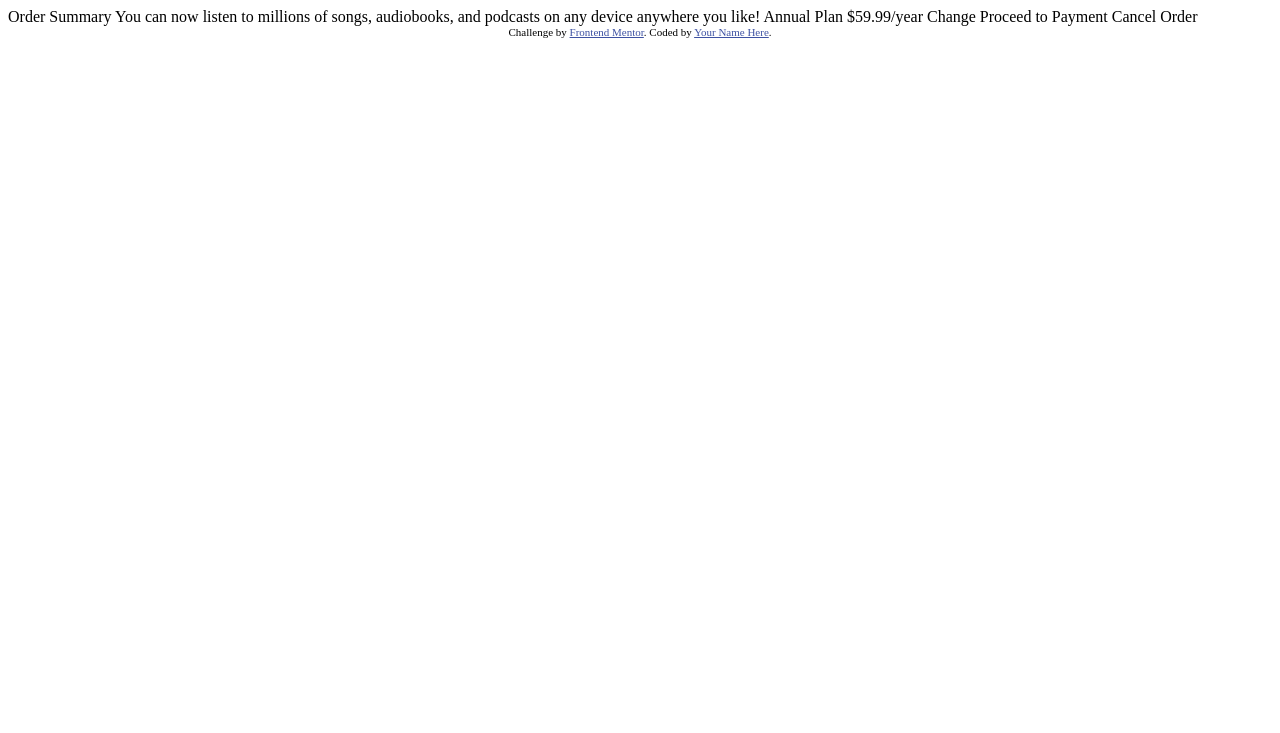
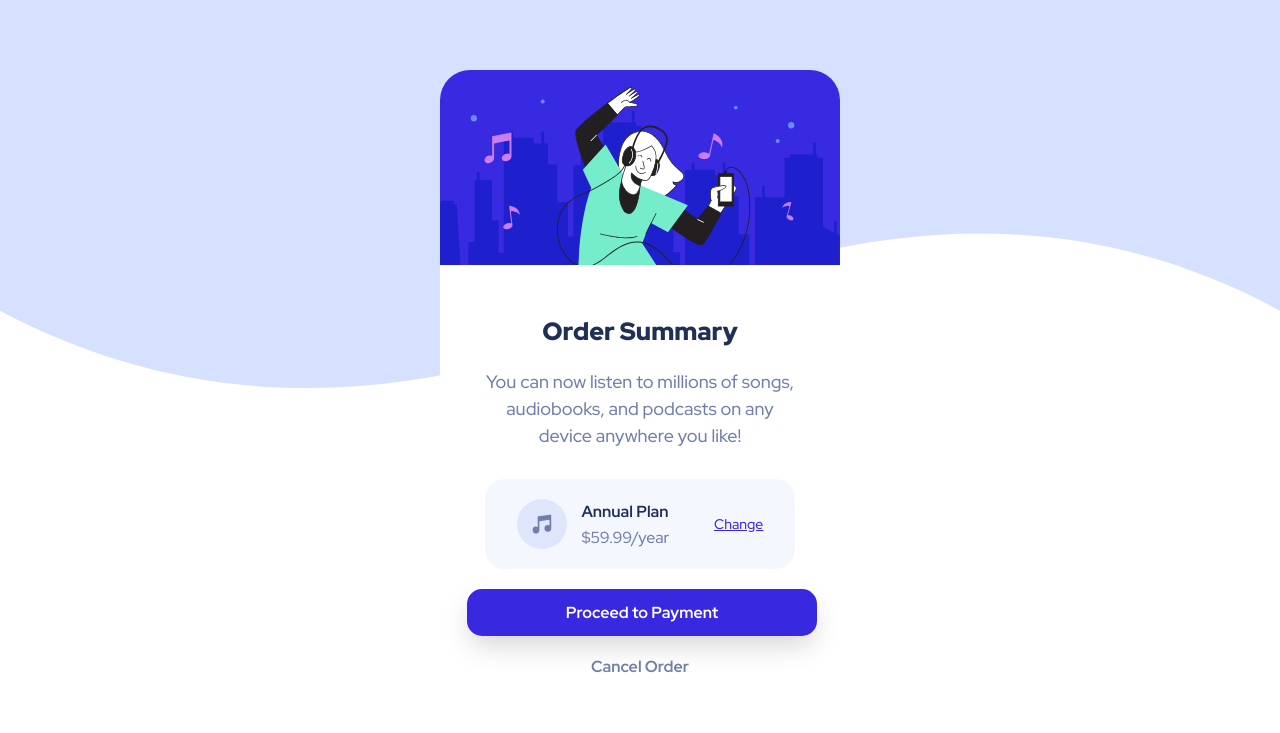
Before and after one commit to CiMorann/practice-projects, a plain HTML site: page order-summary-component-main/index.html in a window 1280 px wide. Drawn offline with Linux system fonts and the light colour scheme.

Commit message:
INNIT COMMIT

```diff
--- a/order-summary-component-main/index.html
+++ b/order-summary-component-main/index.html
@@ -5,33 +5,50 @@
   <meta name="viewport" content="width=device-width, initial-scale=1.0"> <!-- displays site properly based on user's device -->
 
   <link rel="icon" type="image/png" sizes="32x32" href="./images/favicon-32x32.png">
-
+  <link rel="stylesheet" href="style.css">
+  <link rel="preconnect" href="https://fonts.googleapis.com">
+<link rel="preconnect" href="https://fonts.gstatic.com" crossorigin>
+<link href="https://fonts.googleapis.com/css2?family=Red+Hat+Display:wght@500;700;900&display=swap" rel="stylesheet">
   <title>Frontend Mentor | Order summary card</title>
 
   <!-- Feel free to remove these styles or customise in your own stylesheet 👍 -->
-  <style>
+  <!-- <style>
     .attribution { font-size: 11px; text-align: center; }
     .attribution a { color: hsl(228, 45%, 44%); }
-  </style>
+  </style> -->
 </head>
 <body>
+  <main>
+    <article class="main-contrainer">
+      <img class="hero-image" src="/images/illustration-hero.svg" alt="Music-listening person wiht a mobile.">
+        <div class="insider-container">
+          <div class="order-title-and-description">
+            <h1 class="order-title">Order Summary</h1>
+            <p class="order-description">You can now listen to millions of songs, audiobooks, and podcasts on any
+              device anywhere you like!</p>
+          </div>
+          <div class="plan-flexbox">
+            <img src="/images/icon-music.svg" alt="Music-Icon next to the annual plan" class="music-icon">
+              <div class="plan-block">
+              <p class="blacked-title">Annual Plan</p>
+              <p class="lighter-title">$59.99/year</p>
+              </div>
+            <a href="#" class="changeBtn">Change</a>
+          </div>
+            <p class="proceed-to-payment">Proceed to Payment</p>
+            <p class="cancel-order">Cancel Order</p>
+        </div>
 
-  Order Summary
+    </article>
 
-  You can now listen to millions of songs, audiobooks, and podcasts on any
-  device anywhere you like!
+  </main>
 
-  Annual Plan
-  $59.99/year
 
-  Change
 
-  Proceed to Payment
-  Cancel Order
 
-  <div class="attribution">
+  <!-- <div class="attribution">
     Challenge by <a href="https://www.frontendmentor.io?ref=challenge" target="_blank">Frontend Mentor</a>.
     Coded by <a href="#">Your Name Here</a>.
-  </div>
+  </div> -->
 </body>
 </html>
--- /dev/null
+++ b/order-summary-component-main/style.css
@@ -0,0 +1,140 @@
+:root{
+    --Pale-blue: hsl(225, 100%, 94%);
+    --Bright-blue: hsl(245, 75%, 52%);
+    --Brighter-blue: hsl(245, 69%, 66%);
+    --Very-pale-blue: hsl(225, 100%, 98%);
+    --Desaturated-blue: hsl(224, 23%, 55%);
+    --Dark--blue: hsl(223, 47%, 23%);
+    --Main-font-family: 'Red Hat Display', sans-serif;
+}
+
+*{
+    margin: 0;
+    padding: 0;
+    box-sizing: border-box;
+}
+
+body{
+    display: flex;
+    justify-content: center;
+    align-items: center;
+    min-height: 100vh;
+    background-image: url(/images/pattern-background-mobile.svg);
+    background-repeat: no-repeat;
+    background-size: contain;
+    font-family: var(--Main-font-family);
+}
+
+.main-contrainer{
+    text-align: center;
+    width: 400px;
+    background-color: white;
+    border-radius: 30px;
+}
+
+.insider-container{
+    display: block;
+    /* width: 100%; */
+    height: 460px;
+    margin: 0 auto;
+    padding: 45px;
+}
+
+.hero-image{
+    width: 400px;
+    border-top-left-radius: 30px;
+    border-top-right-radius: 30px;
+}
+
+.order-title{
+    font-weight: 900;
+    color: var(--Dark--blue);
+    font-size: 25px;
+    padding-bottom: 20px;
+}
+
+.order-description{
+    font-weight: 500;
+    font-size: 18px;
+    line-height: 1.5;
+    color: var(--Desaturated-blue);
+    padding-bottom: 30px;
+}
+
+.plan-flexbox{
+    display: flex;
+    justify-content: space-evenly;
+    align-items: center;
+    background-color:var(--Very-pale-blue);
+    border-radius: 20px;
+    padding: 20px 2px;
+    margin-bottom: 20px;
+}
+
+.plan-block{
+    display: block;
+    text-align: left;
+    position: relative;
+    right: 15px;
+}
+
+.music-icon{
+    width: 50px;
+}
+
+.blacked-title{
+    color: var(--Dark--blue);
+    font-weight: 700;
+    margin-bottom: 5px;
+}
+
+.lighter-title{
+    color: var(--Desaturated-blue);
+}
+
+.changeBtn{
+    color: var(--Bright-blue);
+    font-size: 14px;
+}
+
+.proceed-to-payment{
+    background-color: var(--Bright-blue);
+    padding: 13px 2px;
+    color: white;
+    font-weight: 700;
+    border-radius: 15px;
+    -webkit-box-shadow: 0px 12px 29px -4px rgba(0,0,0,0.18);
+    box-shadow: 0px 12px 29px -4px rgba(0,0,0,0.18);
+    margin-bottom: 20px;
+    width: 350px;
+    position: relative;
+    right: 18px;
+}
+
+.cancel-order{
+    color: var(--Desaturated-blue);
+    font-weight: 700;
+}
+
+.changeBtn:hover{
+    text-decoration: none;
+    color: var(--Brighter-blue);
+}
+
+.proceed-to-payment:hover{
+    cursor: pointer;
+    background-color: var(--Brighter-blue);
+}
+
+.cancel-order:hover{
+    color: black;
+    cursor: pointer;
+}
+
+@media (min-width: 768px) {
+    body{
+        background-image: url(/images/pattern-background-desktop.svg);
+        background-repeat: no-repeat;
+        background-size: contain;
+    }
+}
```
